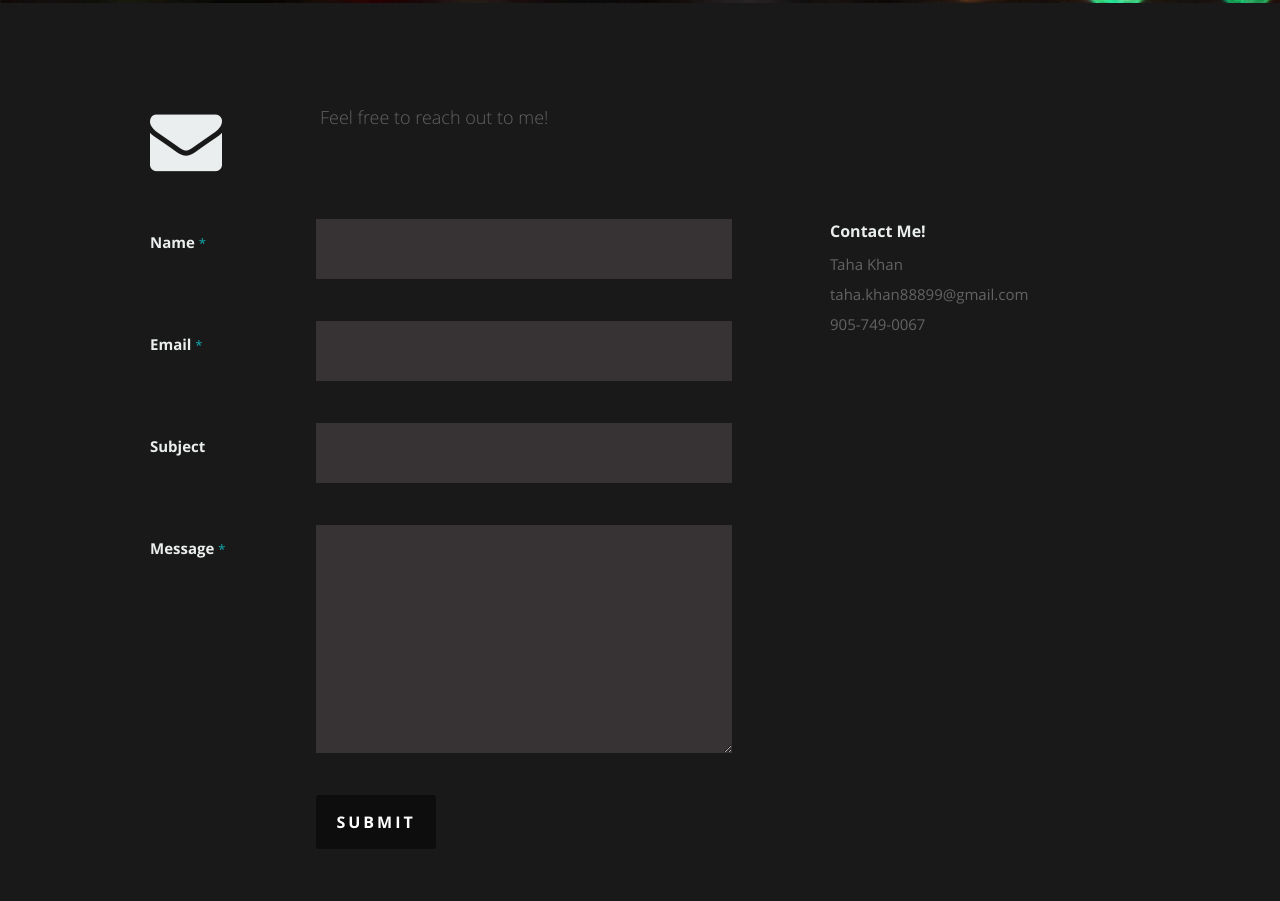
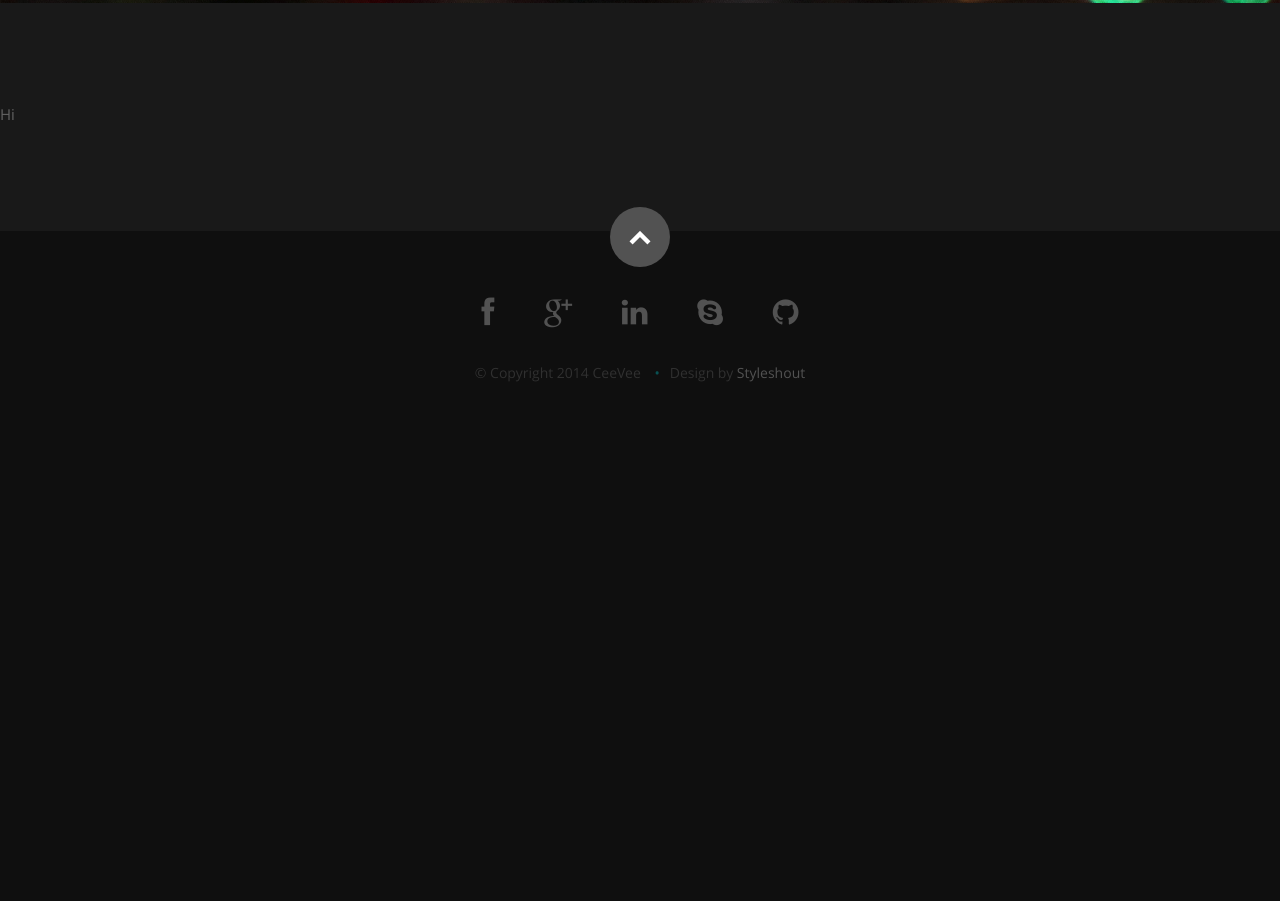
Before and after one commit to TahaKhan8899/portfolio, a website: page index.html in a window 1280 px wide. Shown: the part 5121-6022 px from the top of the page. After the commit the page ends 5557 px from the top, so only its background shows below. Drawn offline with nearby package versions, Linux system fonts and the light colour scheme.

Commit message:
Edited Contact page

```diff
--- a/index.html
+++ b/index.html
@@ -603,86 +603,7 @@
    ================================================== -->
    <section id="contact">
 
-      <div class="row section-head">
-
-         <div class="two columns header-col">
-
-            <h1><span>Get In Touch.</span></h1>
-
-         </div>
-
-         <div class="ten columns">
-
-               <p class="lead">
-                  Feel free to reach out to me!
-               </p>
-
-         </div>
-
-      </div>
-
-      <div class="row">
-
-         <div class="eight columns">
-
-            <!-- form -->
-            <form action="" method="post" id="contactForm" name="contactForm">
-            <fieldset>
-
-               <div>
-                  <label for="contactName">Name <span class="required">*</span></label>
-                  <input type="text" value="" size="35" id="contactName" name="contactName">
-               </div>
-
-               <div>
-                  <label for="contactEmail">Email <span class="required">*</span></label>
-                  <input type="text" value="" size="35" id="contactEmail" name="contactEmail">
-               </div>
-
-               <div>
-                  <label for="contactSubject">Subject</label>
-                  <input type="text" value="" size="35" id="contactSubject" name="contactSubject">
-               </div>
-
-               <div>
-                  <label for="contactMessage">Message <span class="required">*</span></label>
-                  <textarea cols="50" rows="8" id="contactMessage" name="contactMessage"></textarea>
-               </div>
-
-               <div>
-                  <button class="submit">Submit</button>
-                  <span id="image-loader">
-                     <img alt="" src="images/loader.gif">
-                  </span>
-               </div>
-
-            </fieldset>
-            </form> <!-- Form End -->
-
-            <!-- contact-warning -->
-            <div id="message-warning"> Error boy</div>
-            <!-- contact-success -->
-            <div id="message-success">
-               <i class="fa fa-check"></i>Your message was sent, thank you!<br>
-            </div>
-
-         </div>
-
-
-         <aside class="four columns footer-widgets">
-
-            <div class="widget widget_contact">
-
-               <h4>Contact Me!</h4>
-               <p class="address">
-                  Taha Khan<br>
-                  taha.khan88899@gmail.com<br>
-                  <span>905-749-0067</span>
-               </p>
-
-            </div>
-
-         </aside>
+      Hi
 
    </div>
 
```
